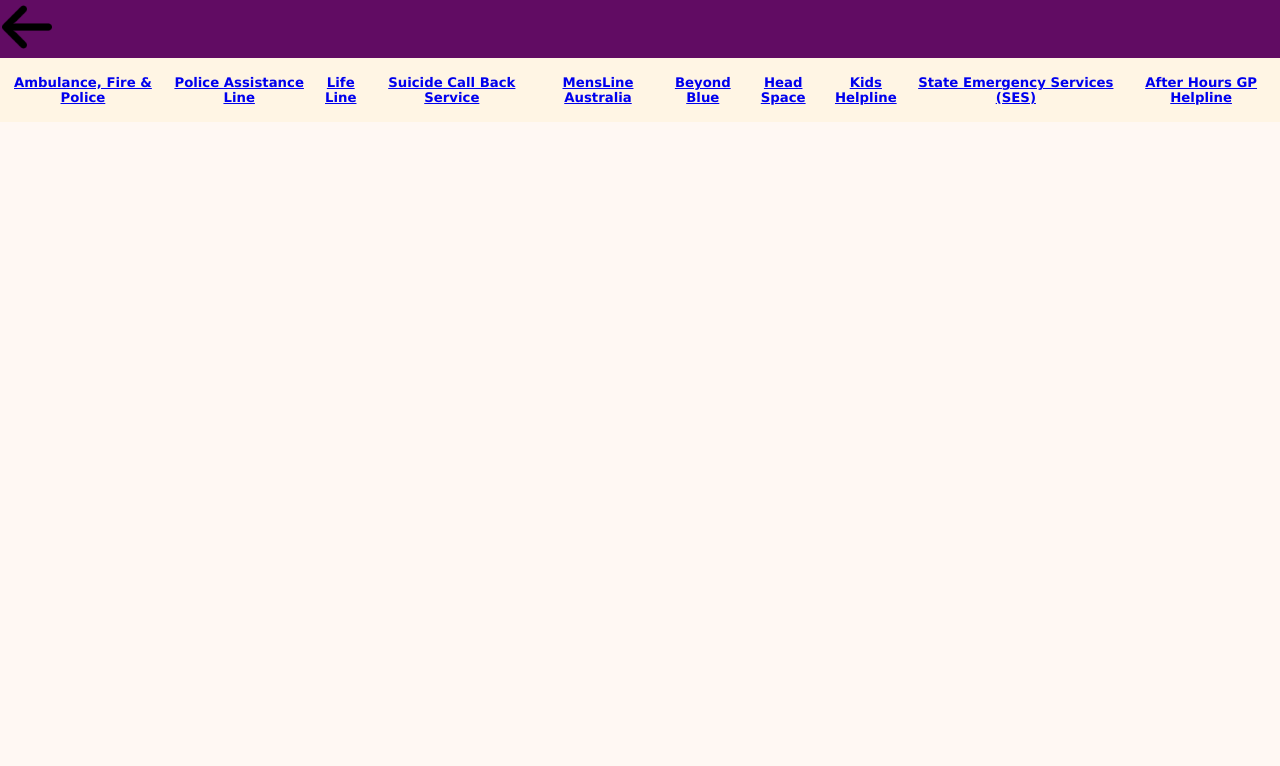
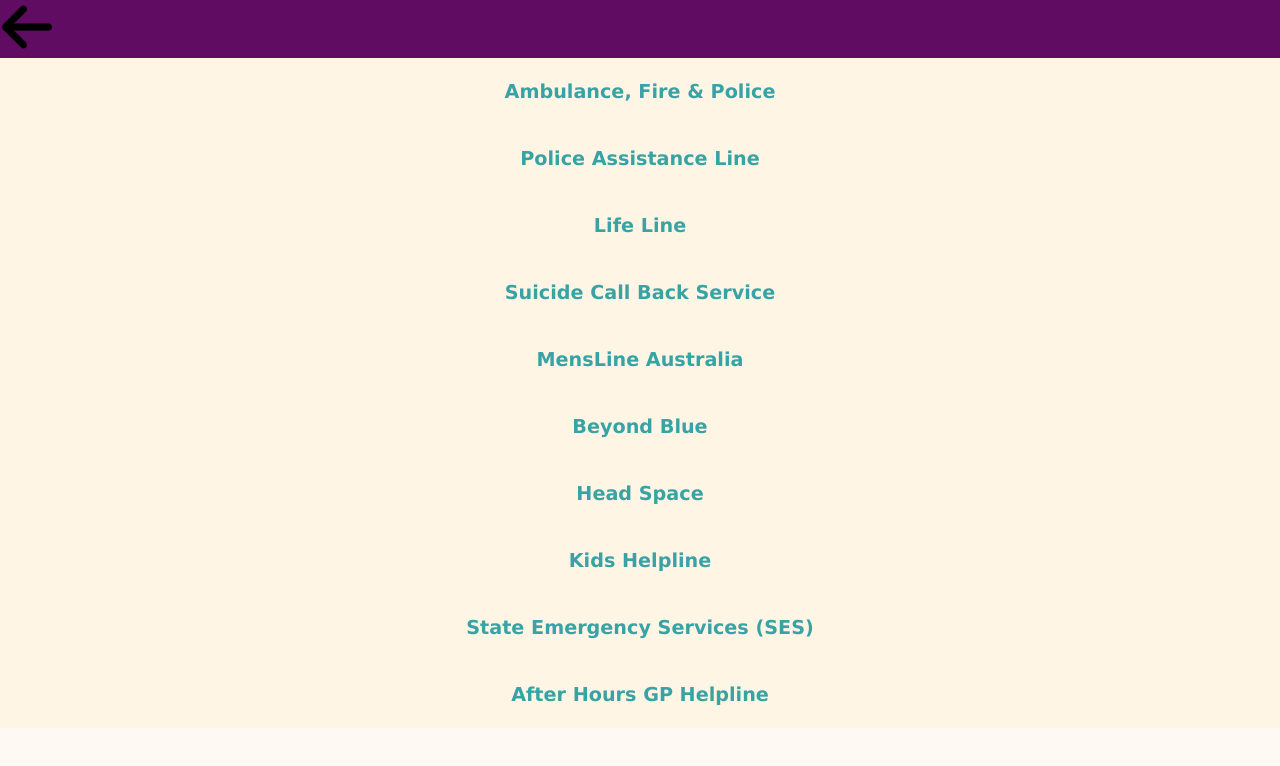
Before and after one commit to shlimon/dcparticipant, a plain HTML site: page emergency/emergency.html in a window 1280 px wide. Drawn offline with Linux system fonts and the light colour scheme.

Commit message:
fixing emergency link

```diff
--- a/emergency/emergency.html
+++ b/emergency/emergency.html
@@ -13,16 +13,16 @@
     </div>
 
     <div class="ec">
-        <a href="tel:000"><div class="emergency-contact"><h5>Ambulance, Fire & Police</h5></div></a>
-        <a href="tel:131444"><div class="emergency-contact"><h5>Police Assistance Line</h5></div></a>
-        <a href="131114"><div class="emergency-contact"><h5>Life Line</h5></div></a>
-        <a href="tel:1300659467"><div class="emergency-contact"><h5>Suicide Call Back Service</h5></div></a>
-        <a href="tel:1300789978"><div class="emergency-contact"><h5>MensLine Australia</h5></div></a>
-        <a href="tel:1300224636"><div class="emergency-contact"><h5>Beyond Blue</h5></div></a>
-        <a href="tel:1800650890"><div class="emergency-contact"><h5>Head Space</h5></div></a>
-        <a href="tel:1800551800"><div class="emergency-contact"><h5>Kids Helpline</h5></div></a>
-        <a href="tel:132500"><div class="emergency-contact"><h5>State Emergency Services (SES)</h5></div></a>
-        <a href="tel:1800022"><div class="emergency-contact"><h5>After Hours GP Helpline</h5></div></a>
+        <a href="tel:000">Ambulance, Fire & Police</a>
+        <a href="tel:131444">Police Assistance Line</a>
+        <a href="131114">Life Line</a>
+        <a href="tel:1300659467">Suicide Call Back Service</a>
+        <a href="tel:1300789978">MensLine Australia</a>
+        <a href="tel:1300224636">Beyond Blue</a>
+        <a href="tel:1800650890">Head Space</a>
+        <a href="tel:1800551800">Kids Helpline</a>
+        <a href="tel:132500">State Emergency Services (SES)</a>
+        <a href="tel:1800022">After Hours GP Helpline</a>
     </div>
 
 
--- a/style.css
+++ b/style.css
@@ -287,10 +287,17 @@
 
   .ec{
     width: 100%;
-    height: 8vh;
     background-color:#FFF5E4 ;
     text-align: center;
     display: flex;
-    align-items: center;
+    flex-direction:column;
     font-family: 'Lucida Sans', 'Lucida Sans Regular', 'Lucida Grande', 'Lucida Sans Unicode', Geneva, Verdana, sans-serif;
   }
+
+  .ec a {
+    text-decoration: none;
+    margin: 22px;
+    color: #38A3A5;
+    font-size: 1.2rem;
+    font-weight: bold;
+  }
```
